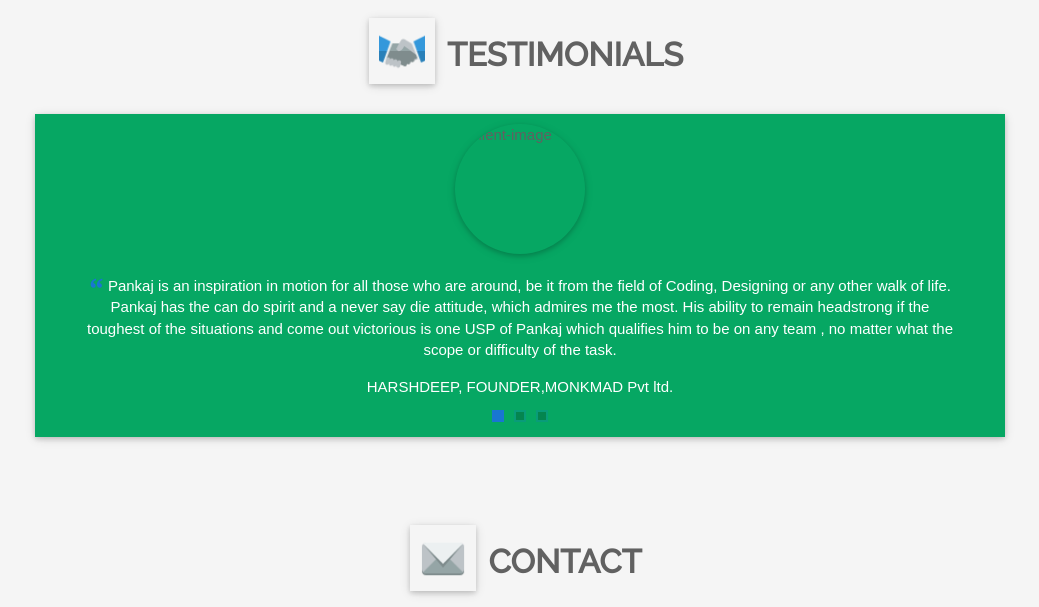
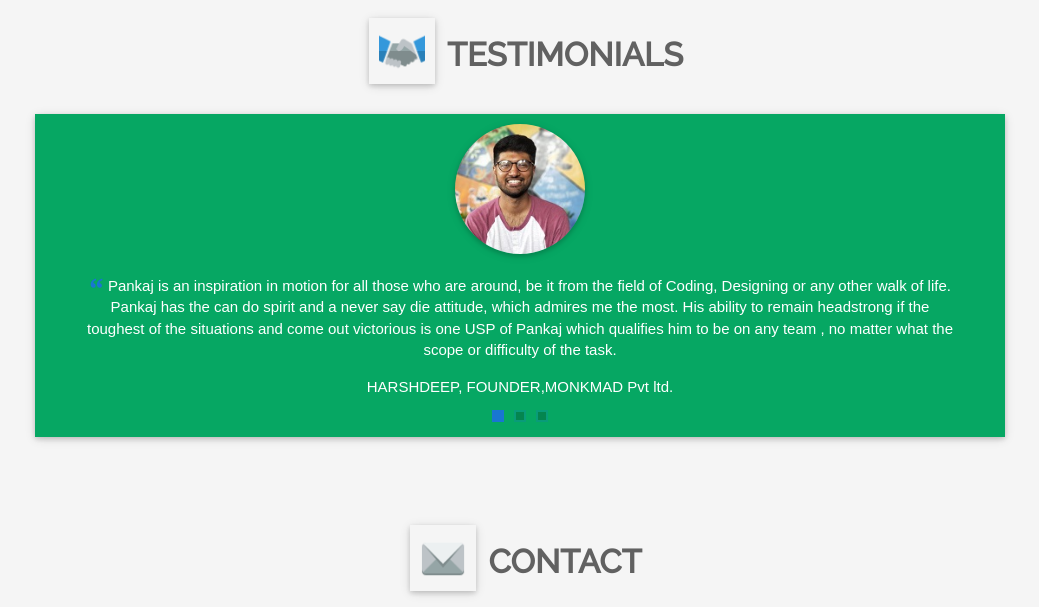
Before and after one commit to pankajpc/Pankaj.github.io, a plain HTML site: page index.html in a window 1280 px wide. Shown: the part 2819-3426 px from the top of the page, without its empty margins (120-1159 px from the left). Drawn offline with Linux system fonts and the light colour scheme; some packages are replaced by stand-ins of ours; a web font is replaced by a local one.

Commit message:
img title name changes

```diff
--- a/index.html
+++ b/index.html
@@ -740,7 +740,7 @@
                             <div class="col-md-12">
                                 <!--CLIENT IMAGE-->
                                 <div class="client-img center-block">
-                                    <img alt="client-image" class="center-block" src="images/clients/testimonial1.jpeg">
+                                    <img alt="client-image" class="center-block" src="images/clients/testimonial1.jpg">
                                 </div>
                                 <!--CLIENT QUOTE-->
                                 <blockquote>
@@ -770,7 +770,7 @@
                             <div class="col-md-12">
                                 <!--CLIENT IMAGE-->
                                 <div class="client-img center-block">
-                                    <img alt="client-image" class="center-block" src="images/clients/testimonial3.jpeg">
+                                    <img alt="client-image" class="center-block" src="images/clients/testimonial3.jpg">
                                 </div>
                                 <!--CLIENT QUOTE-->
                                 <blockquote>
```
